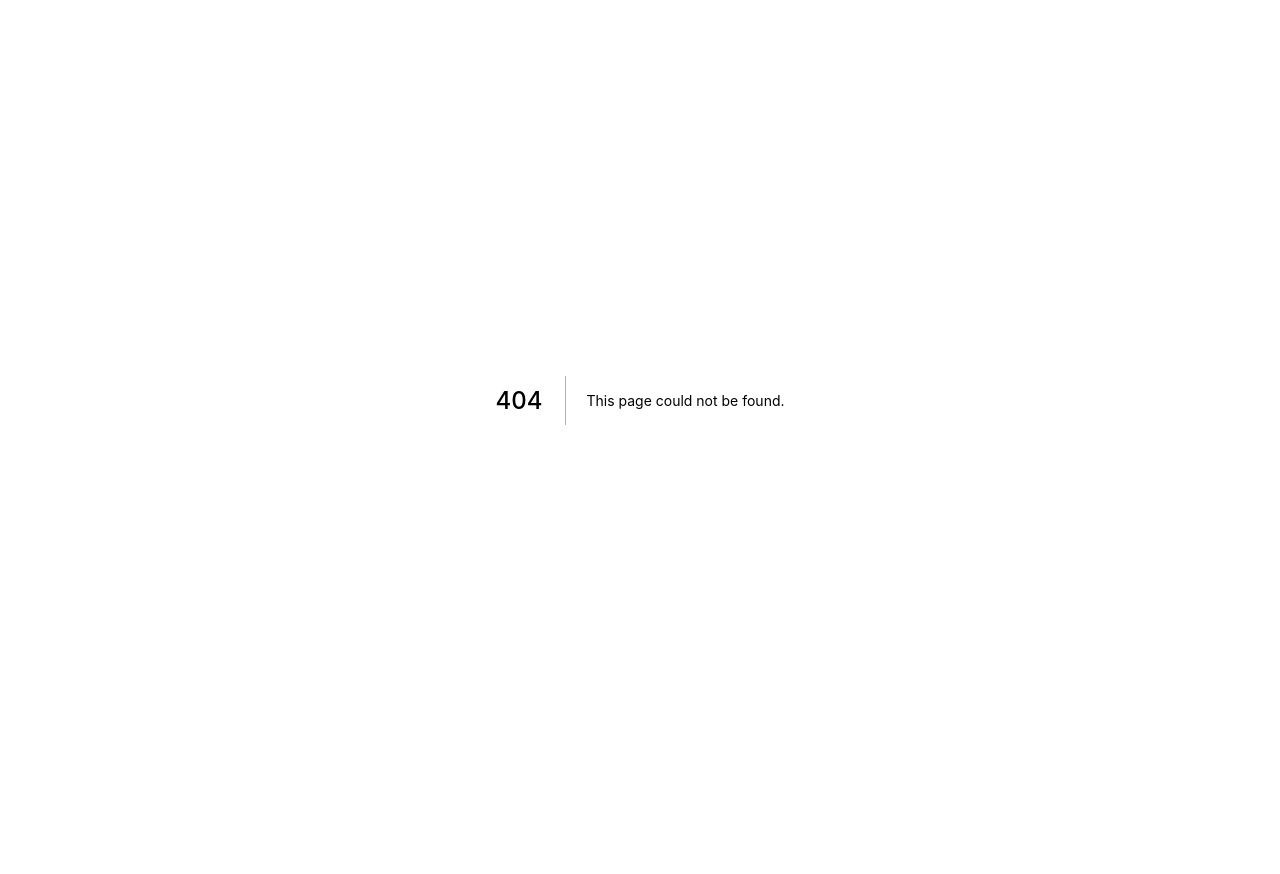
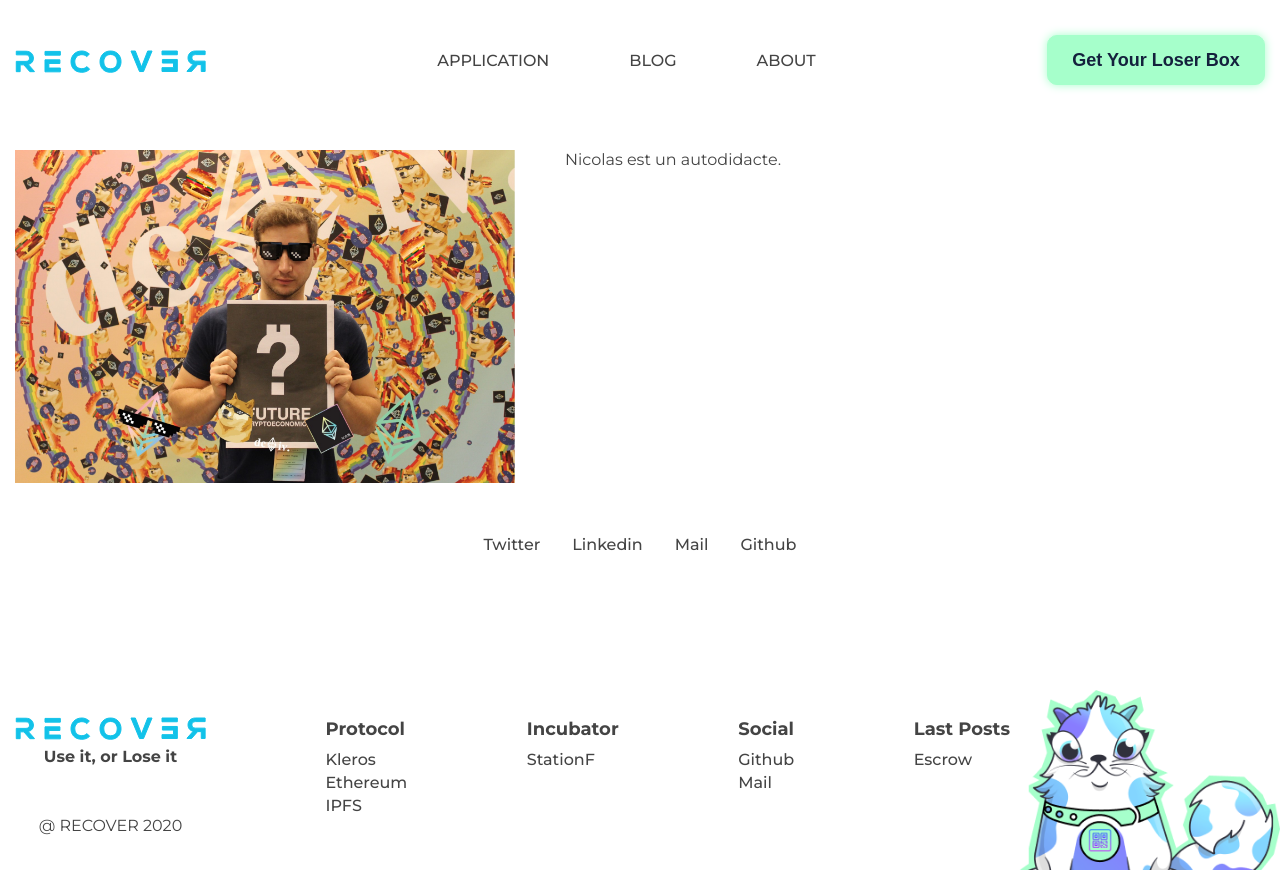
Before and after one commit to n1c01a5/recover-website, a Next.js app: page /fr/about in a window 1280 px wide. Before the commit this address had no page. Before the commit the page ends 800 px from the top, so only its background shows below. Built offline with nearby package versions, Linux system fonts and the light colour scheme.

Commit message:
feat: add fr subfolder for french translation

```diff
--- a/components/layout.js
+++ b/components/layout.js
@@ -44,7 +44,7 @@ const Layout = ({ children }) => {
         </div>
         <div className="desktop-layout">
           <div className={`header-menu ${isTop ? 'header-menu__isTop' : ''}`}>
-            <div><img className="header-menu-logo" src="RECOVER-logo.svg" alt="Recover Logo" /></div>
+            <div><img className="header-menu-logo" src="/RECOVER-logo.svg" alt="Recover Logo" /></div>
             <div style={{display: 'flex', justifyContent: 'space-between'}}>
               <div style={{padding: '0 40px'}}><a href="https://app.recover.ws/" target="_blank">APPLICATION</a></div>
               <div style={{padding: '0 40px'}}><Link href="/blog"><a>BLOG</a></Link></div>
--- /dev/null
+++ b/pages/fr/about.js
@@ -0,0 +1,41 @@
+import Head from "next/head";
+import Layout from "../../components/layout";
+
+export default function About() {
+  return (
+    <Layout>
+      <Head>
+        <title>Recover.ws - Loser Box to protect your item from loss</title>
+        <link rel="icon" href="/favicon.ico" />
+      </Head>
+      <div className="about__main-container">
+        <section className="about__hero">
+          <div className="img-container">
+            <img src="/wagner-nicolas.jpg" alt="Wagner Nicolas biography - blockchain developer" />
+          </div>
+          <div className="about__hero-text">
+            <p>
+              Nicolas est un autodidacte.
+            </p>
+          </div>
+        </section>
+        <section className="social-links">
+          <ul>
+            <li>
+              <a href="#">Twitter</a>
+            </li>
+            <li>
+              <a href="#">Linkedin</a>
+            </li>
+            <li>
+              <a href="#">Mail</a>
+            </li>
+            <li>
+              <a href="#">Github</a>
+            </li>
+          </ul>
+        </section>
+      </div>
+    </Layout>
+  );
+}
```
